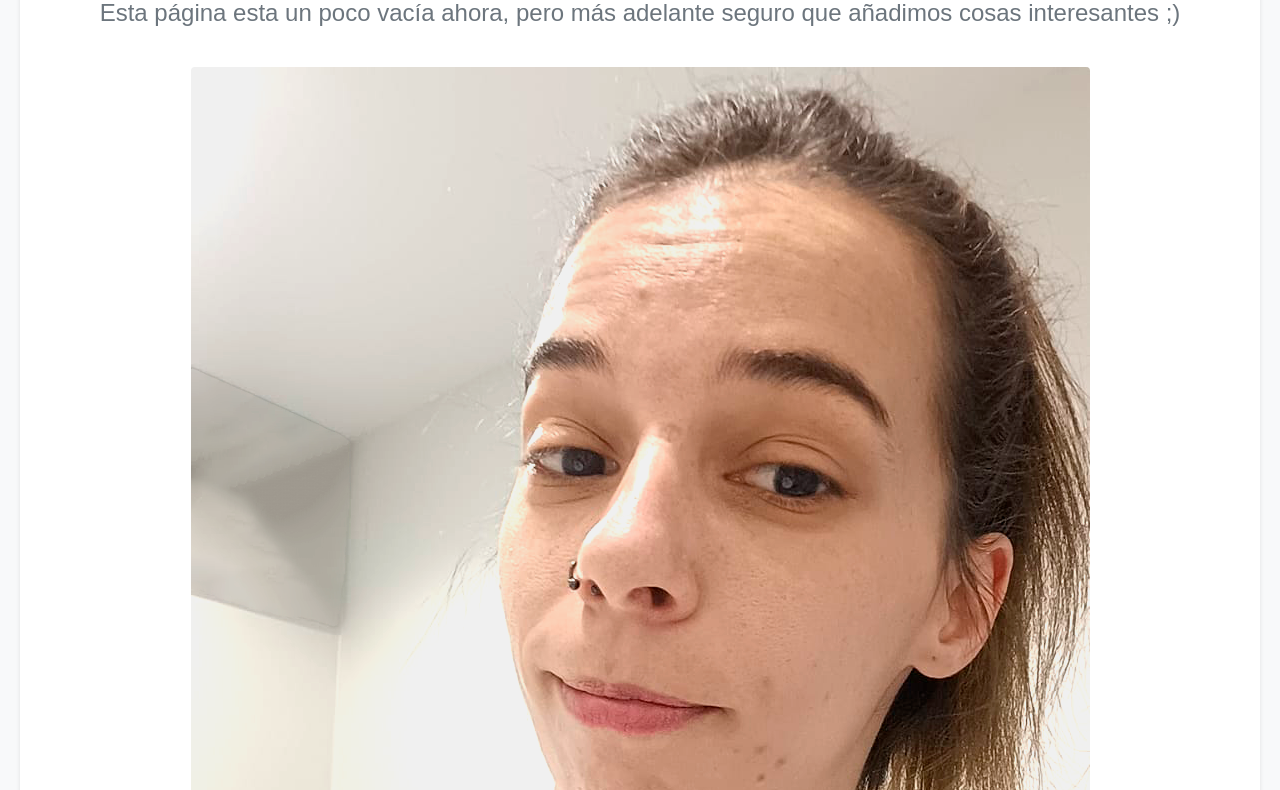
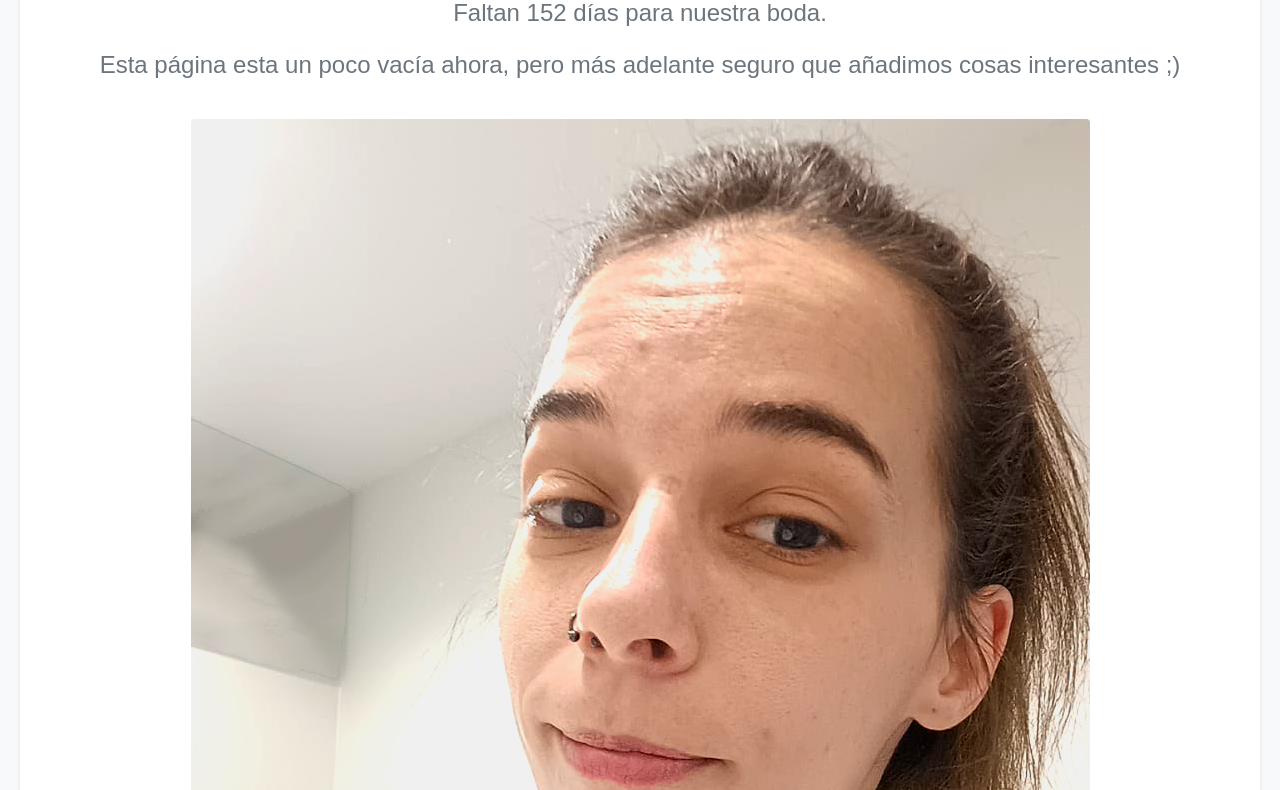
Before and after one commit to ArabyYayo/bodorrio, a plain HTML site: page index.html in a window 1280 px wide. Shown: the part 163-953 px from the top of the page. Drawn offline with nearby package versions, Linux system fonts and the light colour scheme.

Commit message:
Update index.html

```diff
--- a/index.html
+++ b/index.html
@@ -30,6 +30,7 @@
       <div class="row">
         <div class="col-12">
           <h1 id="name">¡Nos casamos!</h1>
+            <p id="countdown"></p>
           <p data-i18n="index_p1">Esta página esta un poco vacía ahora, pero más adelante seguro que añadimos cosas interesantes ;)</p>
           <img src="res/wip.png">
         </div>
@@ -38,6 +39,20 @@
     </div>
   </div>
 </section>
+
+
+
+  <script>
+  function calculateDaysLeft() {
+    const weddingDate = new Date('2025-08-10');
+    const today = new Date();
+    const timeDifference = weddingDate - today;
+    const daysLeft = Math.ceil(timeDifference / (1000 * 60 * 60 * 24));
+    return daysLeft;
+  }
+
+  document.getElementById('countdown').innerText = `Faltan ${calculateDaysLeft()} días para nuestra boda.`;
+</script>
   </body>
 
 
```
